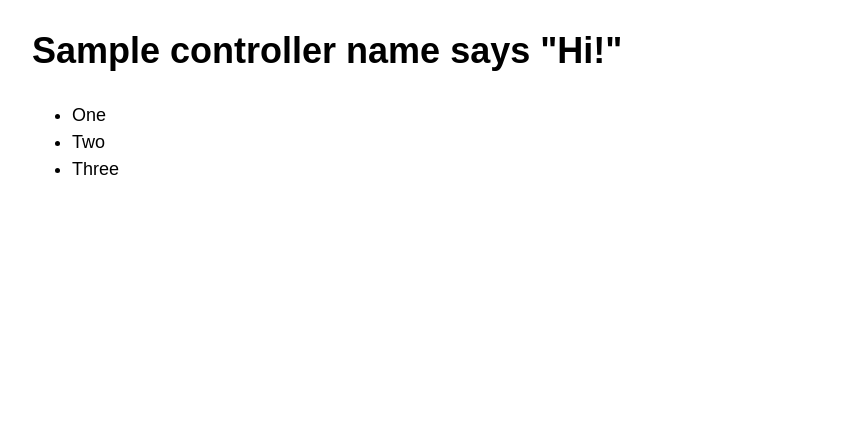
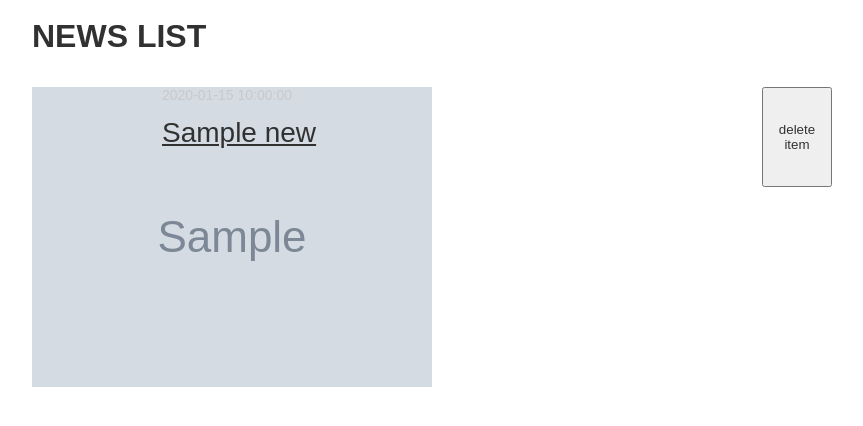
Before and after one commit to MathObsessed/demo_news, a Symfony app: template templates/default/index.html.twig in a window 1280 px wide. Shown: the top 426 px of the page, without its empty margins (208-1071 px from the left). Run offline with Twig, Linux system fonts and the light colour scheme; the template is opened without the code that fills it: most values are stand-ins (such as "Sample title", 1, 10 or a date in 2020); grey boxes marked "Sample" are stand-in pictures; some libraries are stand-ins or nearby versions.

Commit message:
Added some Twig views and news actions

```diff
--- a/templates/base.html.twig
+++ b/templates/base.html.twig
@@ -1,8 +1,26 @@
 <!DOCTYPE html>
-<html>
+<html lang="en">
     <head>
         <meta charset="UTF-8">
-        <title>{% block title %}Welcome!{% endblock %}</title>
+        <title>{% block title %}Demo News{% endblock %}</title>
+        <style type="text/css">
+            * {
+                color: #313131;
+                font-family: sans-serif;
+            }
+            .news {
+                font-size: 18px;
+                margin: 1em auto;
+                max-width: 800px;
+                width: 95%;
+            }
+            .news__header {
+                font-size: 32px;
+                font-weight: bolder;
+                padding-bottom: 32px;
+                text-transform: uppercase;
+            }
+        </style>
         {% block stylesheets %}{% endblock %}
     </head>
     <body>
--- a/templates/default/index.html.twig
+++ b/templates/default/index.html.twig
@@ -1,20 +1,70 @@
 {% extends 'base.html.twig' %}
 
-{% block title %}Homepage{% endblock %}
+{% block stylesheets %}
+    <style type="text/css">
+        .news__list-item {
+            display: grid;
+            grid-template-columns: 130px auto 70px;
+            grid-template-rows: 30px 70px;
+            padding-bottom: 1.2em;
+        }
+        .news__list-item_thumbnail {
+            grid-row-start: 1;
+            grid-row-end: span 2;
+        }
+        .news__list-item_date-created {
+            color: #C9C9C9;
+            font-size: 14px;
+            grid-row-start: 1;
+        }
+        .news__list-item_title {
+            font-size: 28px;
+            grid-row-start: 2;
+        }
+        .news__list-item_delete-button {
+            grid-row-start: 1;
+            grid-row-end: span 2;
+        }
+    </style>
+{% endblock %}
 
 {% block body %}
-    <style>
-        .example-wrapper { margin: 1em auto; max-width: 800px; width: 95%; font: 18px/1.5 sans-serif; }
-        .example-wrapper code { background: #F5F5F5; padding: 2px 6px; }
-    </style>
-
-    <div class="example-wrapper">
-        <h1>{{ controller_name }} says "Hi!"</h1>
-
-        <ul>
-            <li>One</li>
-            <li>Two</li>
-            <li>Three</li>
-        </ul>
+    <div class="news">
+        <header class="news__header">News list</header>
+        {% for item in news %}
+            <section class="news__list-item">
+                <picture class="news__list-item_thumbnail">
+                    <img src="{{ item.thumbnail }}" alt="{{ item.title }}">
+                </picture>
+                <span class="news__list-item_date-created">{{ item.created | date("Y-m-d H:i:s") }}</span>
+                <span class="news__list-item_title"><a href="/news/{{ item.id }}">{{ item.title }}</a></span>
+                <button class="news__list-item_delete-button" data-id="{{ item.id }}">delete item</button>
+            </section>
+        {% endfor %}
     </div>
 {% endblock %}
+
+{% block javascripts %}
+    <script type="text/javascript">
+        document.addEventListener('DOMContentLoaded', function(){
+            Array.from(document.getElementsByClassName('news__list-item_delete-button')).forEach(function(button){
+                button.addEventListener('click', function(event){
+                    let clickedItemId = event.target.getAttribute('data-id');
+
+                    if (confirm('You are about to delete the news with ID = ' + clickedItemId)) {
+                        fetch('/news/delete/' + clickedItemId, {cache: 'no-store'}).then(function(response){
+                            if (response.status !== 200) {
+                                alert(response.statusText);
+                                return;
+                            }
+
+                            location.reload();
+                        }).catch(function(error){
+                            alert(error);
+                        });
+                    }
+                });
+            });
+        });
+    </script>
+{% endblock %}
```
Also changed, not shown: src/Controller/DefaultController.php (+26 -1 lines), templates/default/news.html.twig (added, +41 -0 lines).
